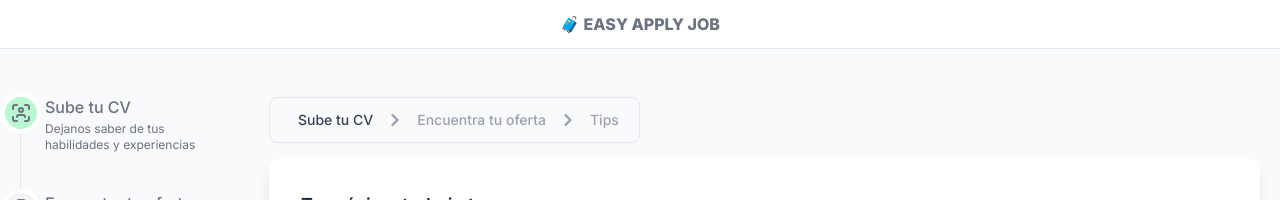
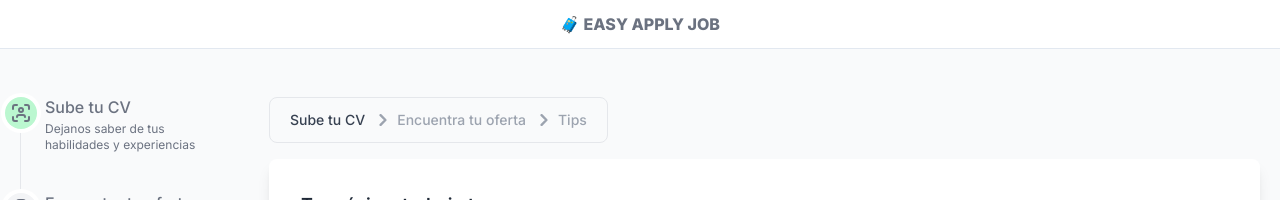
Before and after one commit to hamilgdev/easy-apply-job, a Next.js app in the folder frontend/: page / in a window 1280 px wide. Shown: the top 200 px of the page. Built offline with nearby package versions, Linux system fonts and the light colour scheme; no server answers.

Commit message:
refactor: Update breadcrumb and stepper components to use shared navigation steps

```diff
--- a/frontend/src/components/breadcrumb/basic-breadcrumb.tsx
+++ b/frontend/src/components/breadcrumb/basic-breadcrumb.tsx
@@ -1,17 +1,59 @@
 import { ArrowIcon } from '@/components';
+import { NAVIGATION_STEPS } from '@/constants/navigation-steps';
+import { IconsProps } from '@/interfaces';
 import { clsx } from 'clsx';
 
-const DATA_BREADCRUMB = [
-  {
-    title: 'Sube tu CV',
-  },
-  {
-    title: 'Encuentra tu oferta',
-  },
-  {
-    title: 'Tips',
-  },
-];
+const BreadcrumbItem = ({
+  title,
+  icon,
+  index,
+  stepHitory,
+  activeStep,
+  onClick,
+}: {
+  title: string;
+  icon: (props?: IconsProps) => JSX.Element;
+  index: number;
+  activeStep: number;
+  stepHitory: number[];
+  onClick: (index: number) => void;
+}) => {
+  return (
+    <li key={index} className='flex items-center'>
+      <div
+        onClick={() => onClick(index)}
+        className={clsx(
+          'flex items-center',
+          stepHitory.includes(index) ? 'text-gray-700' : 'text-gray-400'
+        )}
+      >
+        {index > 0 && (
+          <div className='mx-2'>
+            <ArrowIcon size='sm' />
+          </div>
+        )}
+        <div className='flex items-center gap-2'>
+          <span
+            className={clsx(
+              'lg:hidden flex items-center justify-center p-1 size-7 rounded-full ring-4 ring-white',
+              stepHitory.includes(index) ? 'bg-green-200' : 'bg-gray-100'
+            )}
+          >
+            {icon()}
+          </span>
+          <span
+            className={clsx(
+              'hidden sm:inline-block text-sm font-medium',
+              index < activeStep ? 'hover:text-green-600 cursor-pointer' : ''
+            )}
+          >
+            {title}
+          </span>
+        </div>
+      </div>
+    </li>
+  );
+};
 
 export const BasicBreadcrumb = ({
   stepHitory,
@@ -31,33 +73,17 @@ export const BasicBreadcrumb = ({
       className='flex w-fit px-5 py-3 border border-gray-200 rounded-lg bg-gray-50'
       aria-label='Breadcrumb'
     >
-      <ol className='inline-flex items-center space-x-2 md:space-x-2 rtl:space-x-reverse'>
-        {DATA_BREADCRUMB.map((item, index) => (
-          <li key={index} className='flex items-center'>
-            <div
-              onClick={() => handleStepBack(index)}
-              className={clsx(
-                'flex items-center',
-                stepHitory.includes(index) ? 'text-gray-700' : 'text-gray-400'
-              )}
-            >
-              {index > 0 && (
-                <div className='mx-2'>
-                  <ArrowIcon size='sm' />
-                </div>
-              )}
-              <span
-                className={clsx(
-                  'rtl:ms-1 ltr:ms-1 text-sm font-medium  md:ms-2',
-                  index < activeStep
-                    ? 'hover:text-green-600 cursor-pointer'
-                    : ''
-                )}
-              >
-                {item.title}
-              </span>
-            </div>
-          </li>
+      <ol className='inline-flex items-center space-x-1 md:space-x-1 rtl:space-x-reverse'>
+        {NAVIGATION_STEPS.map((item, index) => (
+          <BreadcrumbItem
+            key={index}
+            index={index}
+            activeStep={activeStep}
+            stepHitory={stepHitory}
+            onClick={handleStepBack}
+            title={item.title}
+            icon={item.icon}
+          />
         ))}
       </ol>
     </nav>
--- a/frontend/src/components/stepper/timeline-stepper.tsx
+++ b/frontend/src/components/stepper/timeline-stepper.tsx
@@ -1,23 +1,5 @@
-import { BriefcaseIcon, UserScanIcon, SparklesIcon } from '@/components';
+import { NAVIGATION_STEPS } from '@/constants/navigation-steps';
 import { clsx } from 'clsx';
-
-const DATA_TIMELINE = [
-  {
-    title: 'Sube tu CV',
-    description: 'Dejanos saber de tus habilidades y experiencias',
-    icon: () => <UserScanIcon />,
-  },
-  {
-    title: 'Encuentra tu oferta',
-    description: 'Oferta a la que quieres aplicar',
-    icon: () => <BriefcaseIcon />,
-  },
-  {
-    title: 'Tips',
-    description: 'Recibe tips para mejorar tu perfil y aplicar a la oferta',
-    icon: () => <SparklesIcon />,
-  },
-];
 
 const TimelineItem = ({
   title,
@@ -51,7 +33,7 @@ const TimelineItem = ({
 export const TimelineStepper = ({ stepHitory }: { stepHitory: number[] }) => {
   return (
     <ol className='relative text-gray-500 border-s border-gray-200 dark:border-gray-700 dark:text-gray-400'>
-      {DATA_TIMELINE.map((item, index) => (
+      {NAVIGATION_STEPS.map((item, index) => (
         <TimelineItem
           key={index}
           index={index}
--- /dev/null
+++ b/frontend/src/constants/navigation-steps.tsx
@@ -0,0 +1,19 @@
+import { BriefcaseIcon, UserScanIcon, SparklesIcon } from '@/components';
+
+export const NAVIGATION_STEPS = [
+  {
+    title: 'Sube tu CV',
+    description: 'Dejanos saber de tus habilidades y experiencias',
+    icon: () => <UserScanIcon />,
+  },
+  {
+    title: 'Encuentra tu oferta',
+    description: 'Oferta a la que quieres aplicar',
+    icon: () => <BriefcaseIcon />,
+  },
+  {
+    title: 'Tips',
+    description: 'Recibe tips para mejorar tu perfil y aplicar a la oferta',
+    icon: () => <SparklesIcon />,
+  },
+];
```
